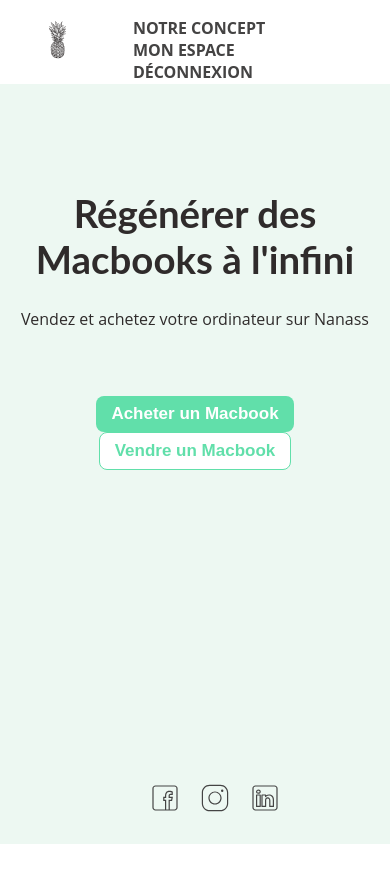
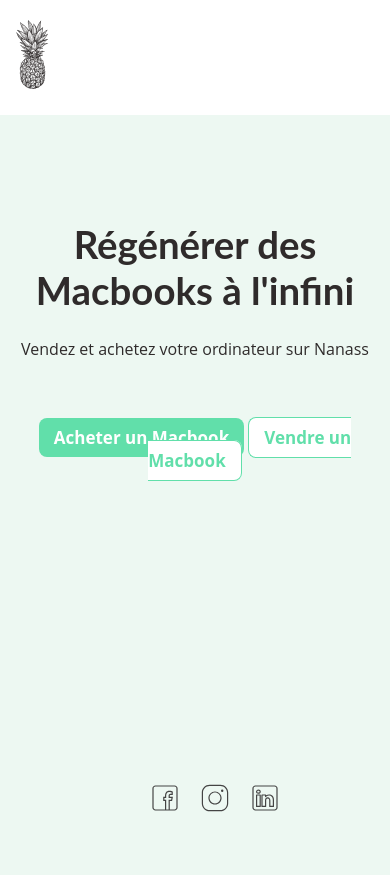
Before and after one commit to mariedx/Nanass, a Next.js app in the folder client/: page / in a window 390 px wide. Before the commit the page ends 844 px from the top, so only its background shows below. Built offline with nearby package versions, Linux system fonts and the light colour scheme.

Commit message:
#50 navbar responsive with hamburger toggle done

```diff
--- a/client/package.json
+++ b/client/package.json
@@ -14,7 +14,8 @@
     "next-google-fonts": "^2.1.0",
     "react": "17.0.1",
     "react-dom": "17.0.1",
-    "sass": "^1.32.8"
+    "sass": "^1.32.8",
+    "styled-components": "^5.2.1"
   },
   "devDependencies": {
     "eslint": "^7.22.0",
@@ -23,5 +24,8 @@
     "eslint-plugin-jsx-a11y": "^6.4.1",
     "eslint-plugin-react": "^7.22.0",
     "eslint-plugin-react-hooks": "^4.2.0"
+  },
+  "resolutions": {
+    "styled-components": "^5"
   }
 }
--- a/client/src/components/Button/index.jsx
+++ b/client/src/components/Button/index.jsx
@@ -1,19 +1,21 @@
-import React from 'react';
+/* eslint-disable jsx-a11y/anchor-is-valid */
 import cn from 'classnames';
+import Link from 'next/link';
 import styles from './button.module.scss';
 
-const Button = React.forwardRef(({ title, type, href }) => (
-  <a href={href}>
-    <button
-      type="button"
+const Button = ({
+  title, type, href,
+}) => (
+  <Link href={href}>
+    <a
       className={cn({
         [styles.light]: type === 'light',
         [styles.primary]: type === 'primary',
       })}
     >
       {title}
-    </button>
-  </a>
-));
+    </a>
+  </Link>
+);
 
 export default Button;
--- a/client/src/components/Jumbotron/index.jsx
+++ b/client/src/components/Jumbotron/index.jsx
@@ -18,6 +18,7 @@ const Jumbotron = () => (
       </Link>
       {' '}
       <Button
+        href="#"
         title="Vendre un Macbook"
         type="light"
       />
--- a/client/src/components/Layout/index.jsx
+++ b/client/src/components/Layout/index.jsx
@@ -7,11 +7,7 @@ const Layout = ({
 }) => (
   <div className={styles.Layout}>
     <main>
-      {home && (
-        <>
-          <Navbar />
-        </>
-      )}
+      {home && <Navbar />}
       {!home && (
         <div className={styles.Header}>
           <Navbar />
--- a/client/src/components/Navbar/index.jsx
+++ b/client/src/components/Navbar/index.jsx
@@ -1,12 +1,93 @@
 /* eslint-disable jsx-a11y/anchor-is-valid */
+import React, { useState } from 'react';
 import Link from 'next/link';
 import Image from 'next/image';
+import styled from 'styled-components';
 import styles from './navbar.module.scss';
 
-const Navbar = () => (
-  <nav className={styles.Navbar}>
-    <ul>
-      <li>
+const Nav = styled.nav`
+  padding: 20px 50px 20px 0px;
+  min-height: 10vh;
+  display: flex;
+  justify-content: space-between;
+  align-items: center;
+`;
+
+const Menu = styled.ul`
+  list-style: none;
+  display: flex;
+
+  li:nth-child(2) {
+    margin: 0px 20px;
+  }
+
+  @media (max-width: 768px) {
+    display: none;
+  }
+`;
+
+const Item = styled.li``;
+
+const NavIcon = styled.button`
+  background: none;
+  cursor: pointer;
+  border: none;
+  outline: none;
+
+  @media (min-width: 769px) {
+    display: none;
+  }
+`;
+
+const Line = styled.span`
+  display: block;
+  border-radius: 50px;
+  width: 25px;
+  height: 3px;
+  margin: 5px;
+  background-color: #fff;
+  transition: width 0.4s ease-in-out;
+
+  :nth-child(2) {
+    width: ${(props) => (props.open ? '40%' : '70%')};
+  }
+`;
+
+const Overlay = styled.div`
+  position: absolute;
+  height: ${(props) => (props.open ? '91vh' : 0)};
+  width: 100vw;
+  transition: height 0.4s ease-in-out;
+
+  @media (min-width: 769px) {
+    display: none;
+  }
+`;
+
+const OverlayMenu = styled.ul`
+  list-style: none;
+  position: absolute;
+  left: 50%;
+  top: 45%;
+  transform: translate(-50%, -50%);
+
+  li {
+    opacity: ${(props) => (props.open ? 1 : 0)};
+    font-size: 25px;
+    margin: 50px 0px;
+    transition: opacity 0.4s ease-in-out;
+  }
+
+  li:nth-child(2) {
+    margin: 50px 0px;
+  }
+`;
+
+const Navbar = () => {
+  const [toggle, toggleNav] = useState(false);
+  return (
+    <>
+      <Nav>
         <Link href="/">
           <a>
             <Image
@@ -19,52 +100,50 @@ const Navbar = () => (
             />
           </a>
         </Link>
-      </li>
-    </ul>
-
-    <div className={styles.Navbar__right}>
-      {/* {!currentUser.id && (
-        <> */}
-      <ul>
-        {/* <li>
-            <Link href="/log-in">
-              <a className={styles.Navbar__link}>Connexion</a>
+        <Menu>
+          <Item>
+            <Link href="/concept">
+              <a>Notre concept</a>
             </Link>
-          </li>
-          <li>
-            <Link href="/sign-up">
-              <a className={styles.Navbar__link}>Inscription</a>
+          </Item>
+          <Item>
+            <Link href="/profil">
+              <a>Mon profil</a>
             </Link>
-
-          </li> */}
-        {/* </>
-        )} */}
-
-        {/* {currentUser.id && (
-        <> */}
-        <li>
-          <Link href="/concept">
-            <a className={styles.Navbar__link}> Notre concept</a>
-          </Link>
-        </li>
-        <li>
-          <Link href="/profil">
-            <a className={styles.Navbar__link}>Mon espace</a>
-          </Link>
-        </li>
-
-        <li>
-          <Link href="/logout">
-            <a className={styles.Navbar__link}>
-              Déconnexion
-            </a>
-          </Link>
-        </li>
-        {/* </>
-        )} */}
-      </ul>
-    </div>
-  </nav>
-);
+          </Item>
+          <Item>
+            <Link href="#">
+              <a>Déconnexion</a>
+            </Link>
+          </Item>
+        </Menu>
+        <NavIcon onClick={() => toggleNav(!toggle)}>
+          <Line open={toggle} />
+          <Line open={toggle} />
+          <Line open={toggle} />
+        </NavIcon>
+      </Nav>
+      <Overlay open={toggle}>
+        <OverlayMenu open={toggle}>
+          <Item>
+            <Link href="/concept">
+              <a>Notre concept</a>
+            </Link>
+          </Item>
+          <Item>
+            <Link href="/profile">
+              <a>Mon profil</a>
+            </Link>
+          </Item>
+          <Item>
+            <Link href="#">
+              <a>Déconnexion</a>
+            </Link>
+          </Item>
+        </OverlayMenu>
+      </Overlay>
+    </>
+  );
+};
 
 export default Navbar;
```
Also changed, not shown: 1 other file (tests, documents, lock files or other folders).
